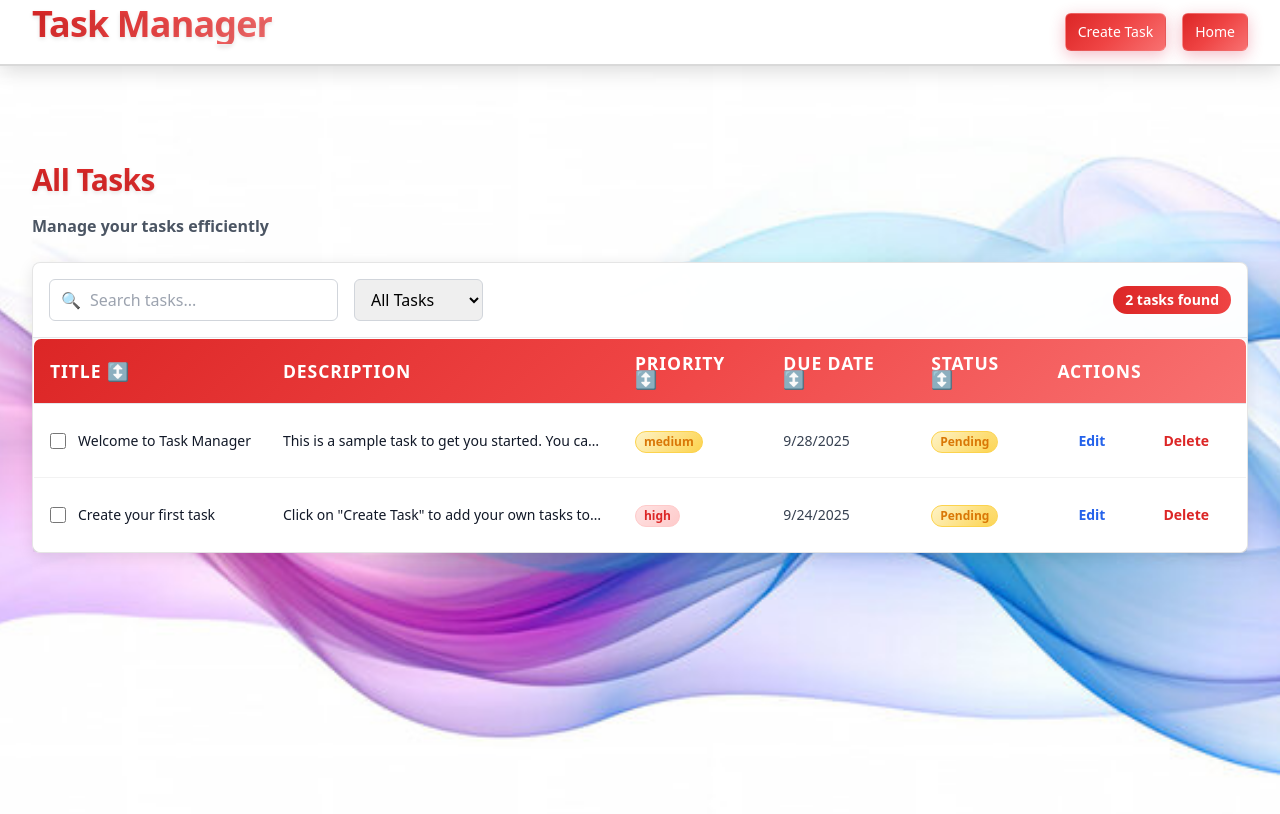
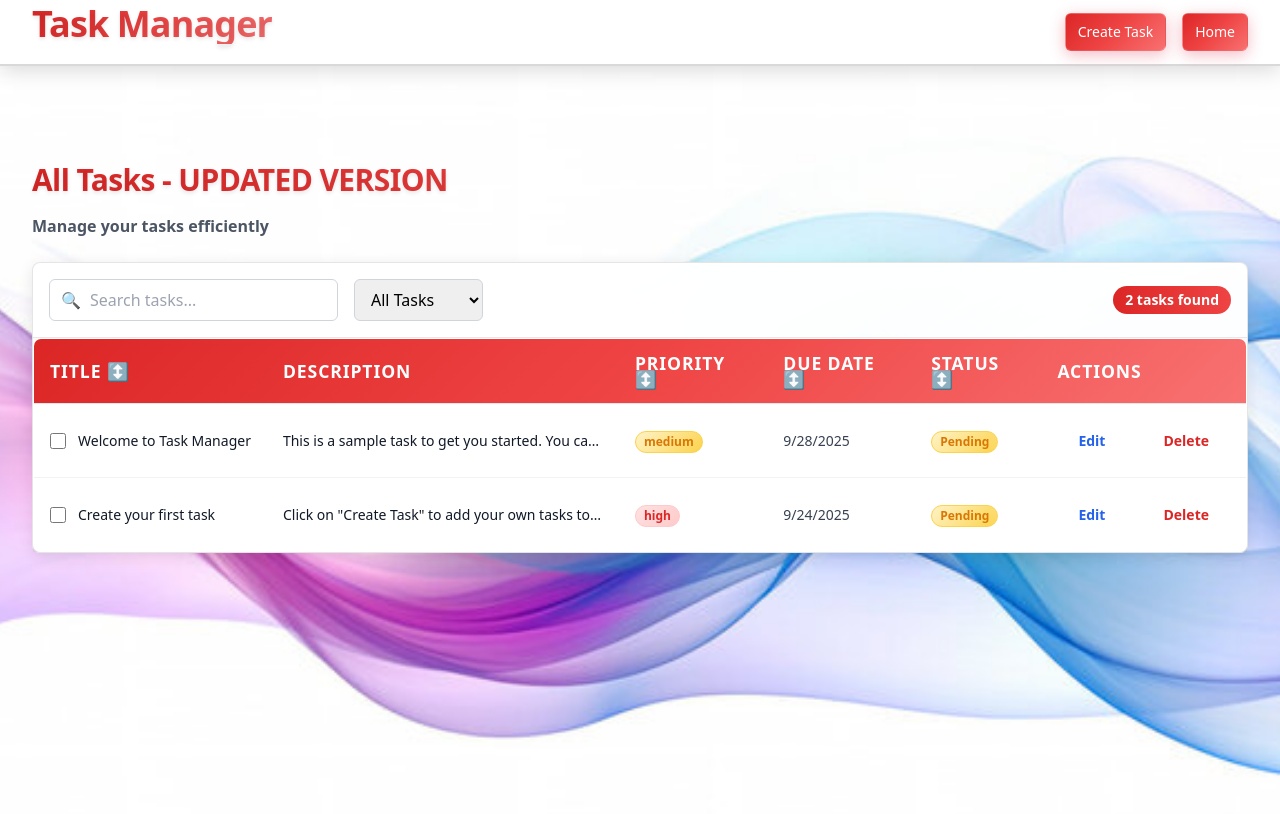
Before and after one commit to Jenidevops/Task-Manager, a React (Vite) app: page / in a window 1280 px wide. Shown: the top 814 px of the page. Built offline with nearby package versions, Linux system fonts and the light colour scheme.

Commit message:
test: add visible update marker to verify Vercel deployment

```diff
--- a/src/pages/Home.jsx
+++ b/src/pages/Home.jsx
@@ -30,7 +30,7 @@ const Home = () => {
       <div className="max-w-7xl mx-auto py-6 sm:px-6 lg:px-8">
         <div className="px-4 py-6 sm:px-0">
           <div className="mb-6">
-            <h1 className="text-3xl font-bold gradient-text">All Tasks</h1>
+            <h1 className="text-3xl font-bold gradient-text">All Tasks - UPDATED VERSION</h1>
             <p className="mt-2 text-gray-600 font-semibold">Manage your tasks efficiently</p>
           </div>
 
```
